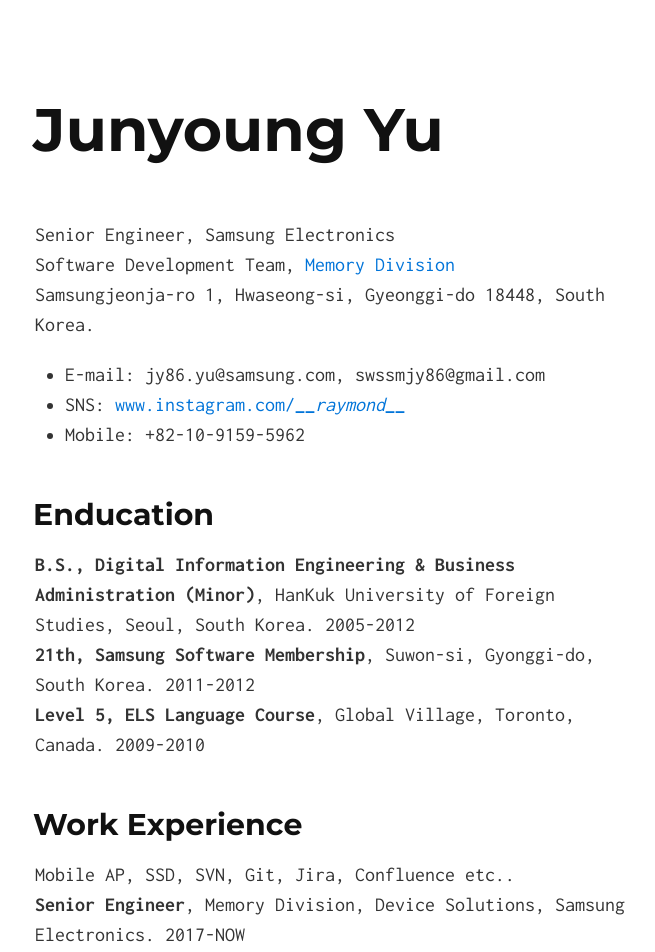
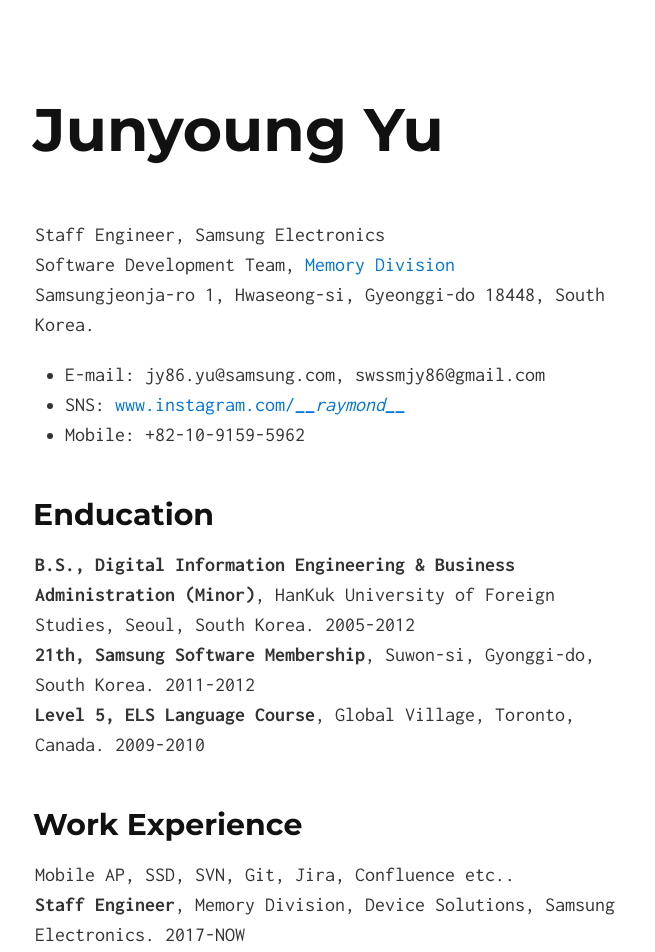
Before and after one commit to swssmjy86/swssmjy86.github.io, a Jekyll site: the page built from index.md, in a window 1280 px wide. Shown: the top 952 px of the page, without its empty margins (305-960 px from the left). Built offline with Jekyll 4.4.1, drawn with Linux system fonts in a browser that asks for light colours; our own code applies the rules of GitHub Pages for plain Markdown files.

Commit message:
Update index.md

```diff
--- a/index.md
+++ b/index.md
@@ -1,4 +1,4 @@
-Senior Engineer, Samsung Electronics<br />
+Staff Engineer, Samsung Electronics<br />
 Software Development Team, [Memory Division](https://semiconductor.samsung.com/kr/about-us/business-area/memory/)<br />
 Samsungjeonja-ro 1, Hwaseong-si, Gyeonggi-do 18448, South Korea.<br />
 * E-mail: jy86.yu@samsung.com, swssmjy86@gmail.com
@@ -12,7 +12,7 @@ Samsungjeonja-ro 1, Hwaseong-si, Gyeonggi-do 18448, South Korea.<br />
 
 ## Work Experience
 Mobile AP, SSD, SVN, Git, Jira, Confluence etc..<br />
-<strong>Senior Engineer</strong>, Memory Division, Device Solutions, Samsung Electronics. 2017-NOW<br />
+<strong>Staff Engineer</strong>, Memory Division, Device Solutions, Samsung Electronics. 2017-NOW<br />
  :Simulator for SSD's Verification, Firmware Development for SSD (Flash Interface Layer)<br />
 <strong>Associate Engineer</strong>, Software Research Center, Device Solutions, Samsung Electronics. 2013-2017<br />
  :Verification Modules (Power, 4G, Bluetooth Chip), Automatic Verification system, S/W Infra Tool<br />
```
